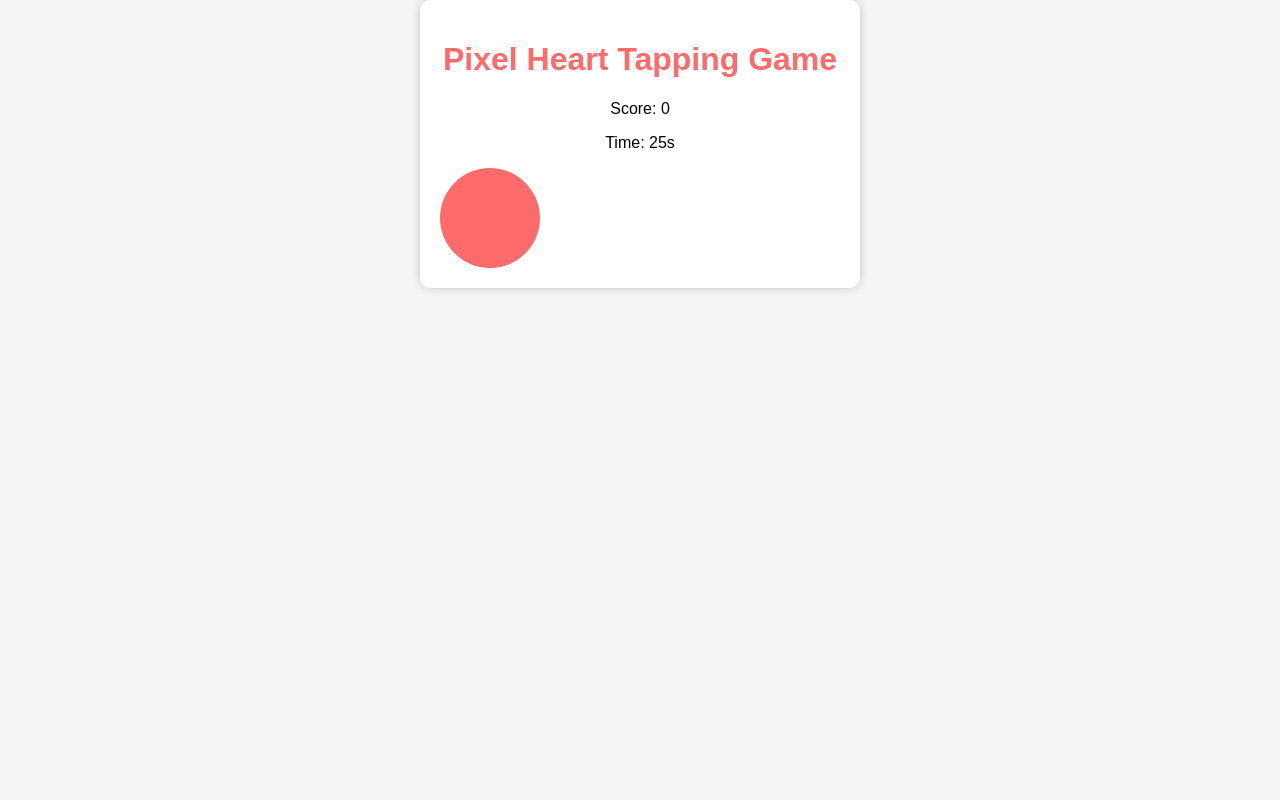
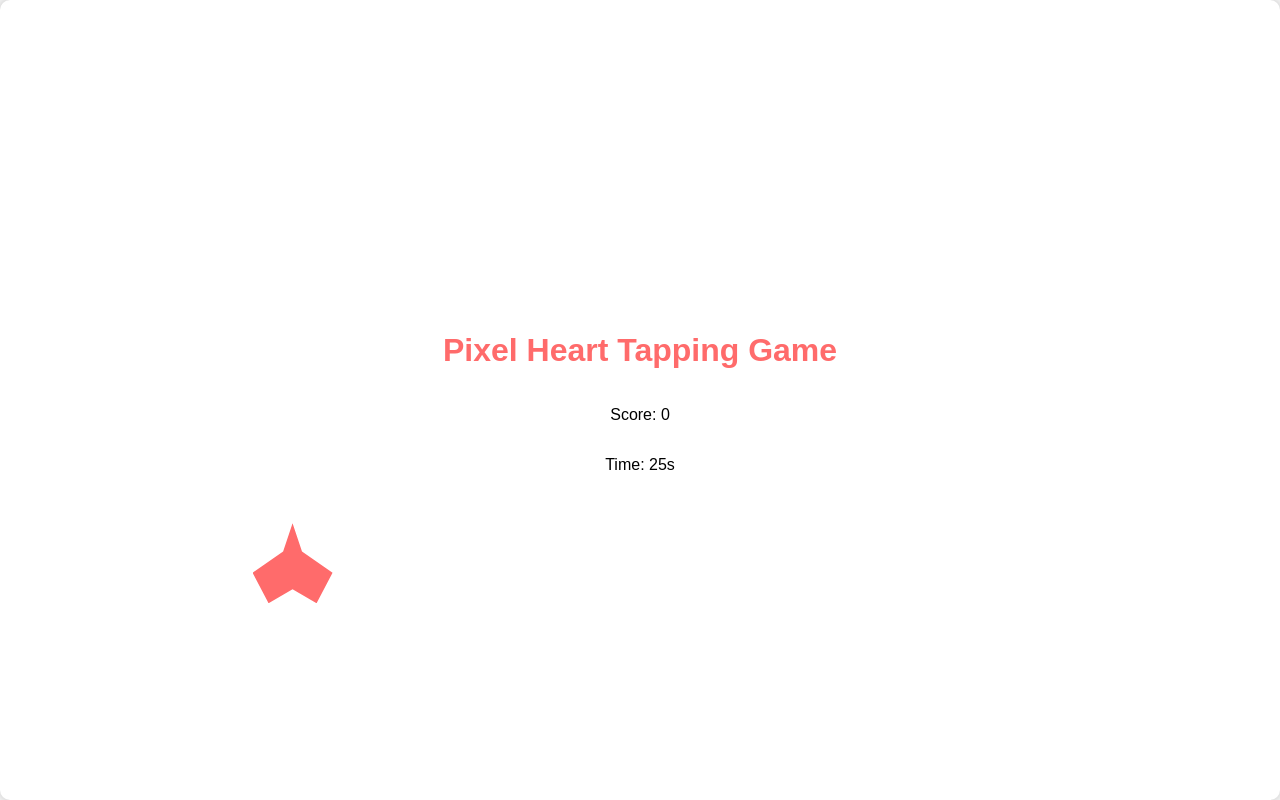
Before and after one commit to graciastrailblaizer/pixel-heart-game2, a plain HTML site: page index.html in a window 1280 px wide. Drawn offline with Linux system fonts and the light colour scheme.

Commit message:
Update styles.css

```diff
--- a/styles.css
+++ b/styles.css
@@ -4,12 +4,16 @@ body {
     text-align: center;
     margin: 0;
     padding: 0;
+    overflow: hidden; /* Prevent scroll bars on mobile devices */
 }
 
 .game-container {
-    max-width: 400px;
-    margin: 0 auto;
-    padding: 20px;
+    max-width: 100%;
+    height: 100vh;
+    display: flex;
+    flex-direction: column;
+    justify-content: center;
+    align-items: center;
     background-color: #fff;
     border-radius: 10px;
     box-shadow: 0 0 10px rgba(0, 0, 0, 0.2);
@@ -20,9 +24,10 @@ h1 {
 }
 
 .pixel-heart {
-    width: 100px;
-    height: 100px;
+    width: 80px;
+    height: 80px;
     background-color: #ff6b6b;
-    border-radius: 50%;
+    position: absolute;
     cursor: pointer;
+    clip-path: polygon(50% 0%, 61.8% 35.3%, 100% 61.8%, 80% 100%, 50% 82.4%, 20% 100%, 0% 61.8%, 38.2% 35.3%);
 }
```
